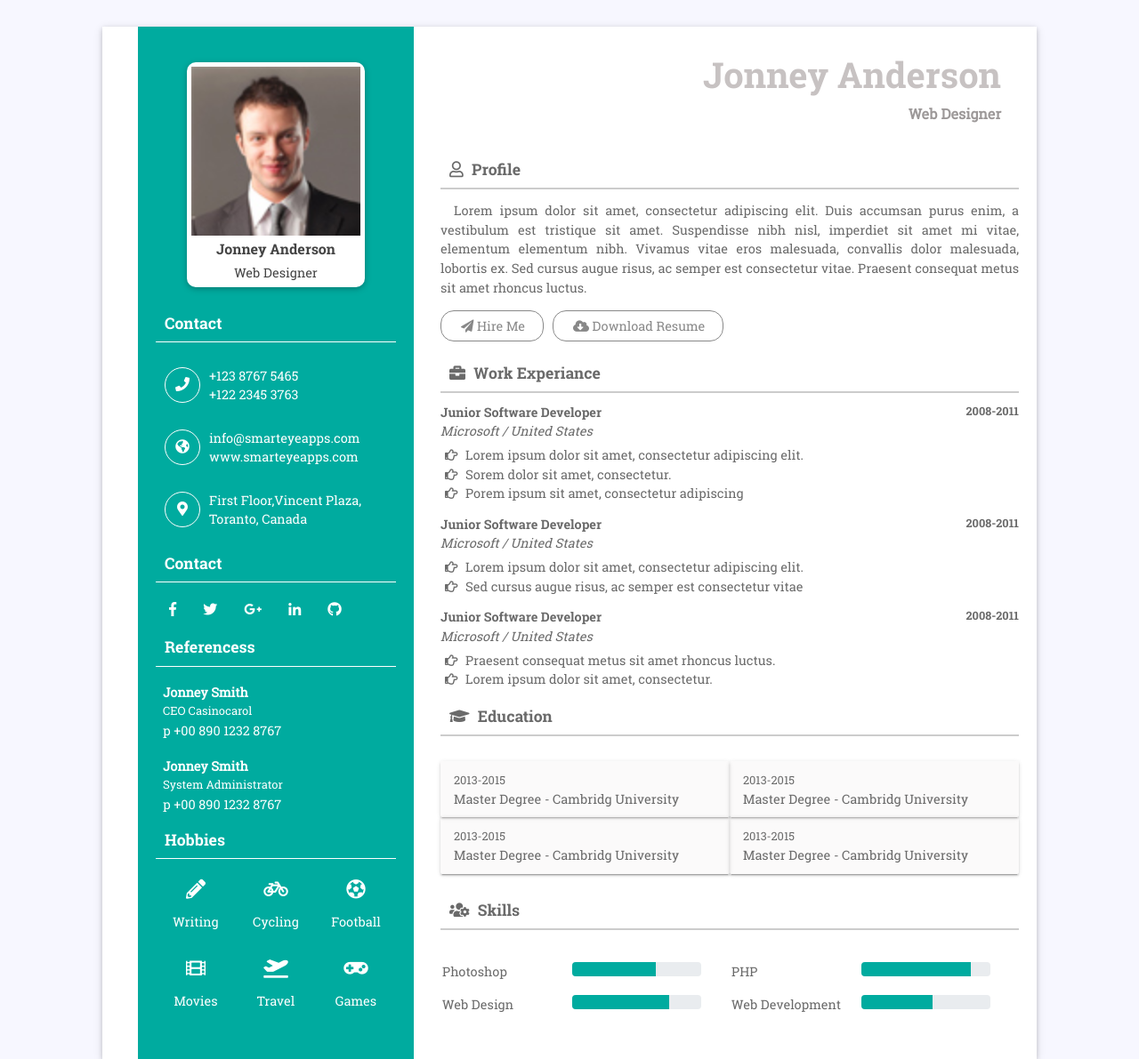
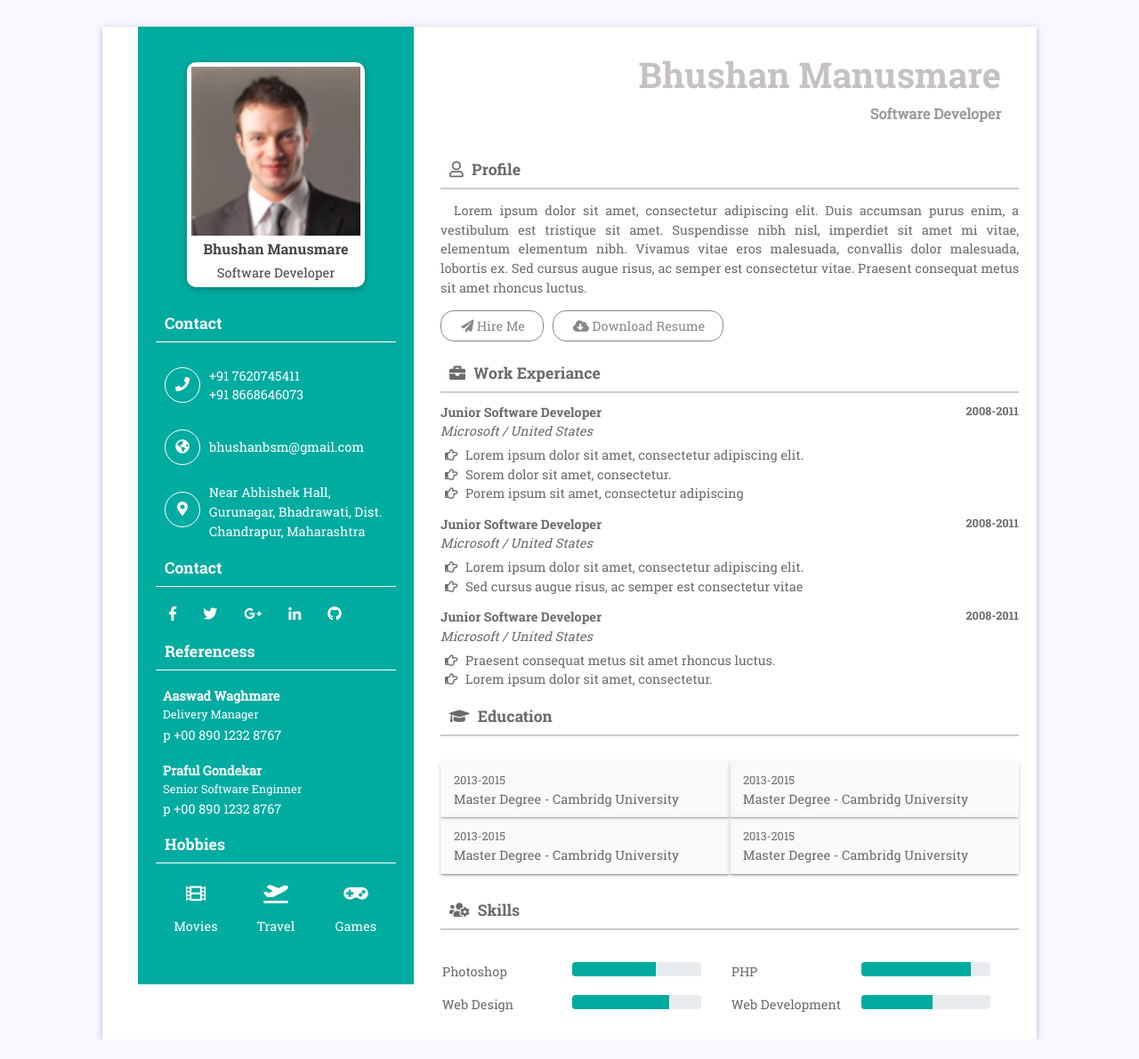
Before and after one commit to bhushanbsm/bhushanbsm.github.io, a plain HTML site: page index.html in a window 1280 px wide. Shown: the whole page at 89% size. After the commit the page ends 1169 px from the top, so only its background shows below. Drawn offline with Linux system fonts and the light colour scheme.

Commit message:
basic details edit

```diff
--- a/index.html
+++ b/index.html
@@ -4,7 +4,7 @@
 <head>
     <meta charset="utf-8">
     <meta name="viewport" content="width=device-width, initial-scale=1, shrink-to-fit=no">
-    <title> Free Dental Medical Hospital Website Template | Smarteyeapps.com</title>
+    <title> Bhushan Manusmare Resume</title>
 
     <link rel="shortcut icon" href="assets/images/fav.jpg">
     <link rel="stylesheet" href="assets/css/bootstrap.min.css">
@@ -20,8 +20,8 @@
                     <div class="left-side">
                         <div class="profile-info">
                             <img src="assets/images/profile.jpg" alt="">
-                            <h3>Jonney Anderson</h3>
-                            <span>Web Designer</span>
+                            <h3>Bhushan Manusmare</h3>
+                            <span>Software Developer</span>
                         </div>
                         <h4 class="ltitle">Contact</h4>
                         <div class="contact-box pb0">
@@ -29,8 +29,8 @@
                                 <i class="fas fa-phone"></i>
                             </div>
                             <div class="detail">
-                                +123 8767 5465 <br>
-                                +122 2345 3763
+                                +91 7620745411 <br>
+                                +91 8668646073
                             </div>
                         </div>
                         <div class="contact-box pb0">
@@ -38,8 +38,7 @@
                                 <i class="fas fa-globe-americas"></i>
                             </div>
                             <div class="detail">
-                                info@smarteyeapps.com <br>
-                                www.smarteyeapps.com
+                                bhushanbsm@gmail.com
                             </div>
                         </div>
                         <div class="contact-box">
@@ -47,7 +46,7 @@
                                 <i class="fas fa-map-marker-alt"></i>
                             </div>
                             <div class="detail">
-                                First Floor,Vincent Plaza, Toranto, Canada
+                                Near Abhishek Hall, Gurunagar, Bhadrawati, Dist. Chandrapur, Maharashtra
                             </div>
                         </div>
                         <h4 class="ltitle">Contact</h4>
@@ -61,20 +60,17 @@
                         <h4 class="ltitle">Referencess</h4>
 
                         <div class="refer-cov">
-                            <b>Jonney Smith</b>
-                            <p>CEO Casinocarol</p>
+                            <b>Aaswad Waghmare</b>
+                            <p>Delivery Manager</p>
                             <span>p +00 890 1232 8767</span>
                         </div>
                         <div class="refer-cov">
-                            <b>Jonney Smith</b>
-                            <p>System Administrator</p>
+                            <b>Praful Gondekar</b>
+                            <p>Senior Software Enginner</p>
                             <span>p +00 890 1232 8767</span>
                         </div>
                         <h4 class="ltitle">Hobbies</h4>
                         <ul class="hoby row no-margin">
-                            <li><i class="fas fa-pencil-alt"></i> <br> Writing</li>
-                            <li><i class="fas fa-bicycle"></i> <br> Cycling</li>
-                            <li><i class="fas fa-futbol"></i> <br> Football</li>
                             <li><i class="fas fa-film"></i><br> Movies</li>
                             <li><i class="fas fa-plane-departure"></i> <br>Travel</li>
                             <li><i class="fas fa-gamepad"></i> <br> Games</li>
@@ -84,8 +80,8 @@
                 <div class="col-md-8 rt-div">
                     <div class="rit-cover">
                         <div class="hotkey">
-                            <h1 class="">Jonney Anderson </h1>
-                            <small>Web Designer</small>
+                            <h1 class="">Bhushan Manusmare </h1>
+                            <small>Software Developer</small>
                         </div>
                         <h2 class="rit-titl"><i class="far fa-user"></i> Profile</h2>
                         <div class="about">
```
